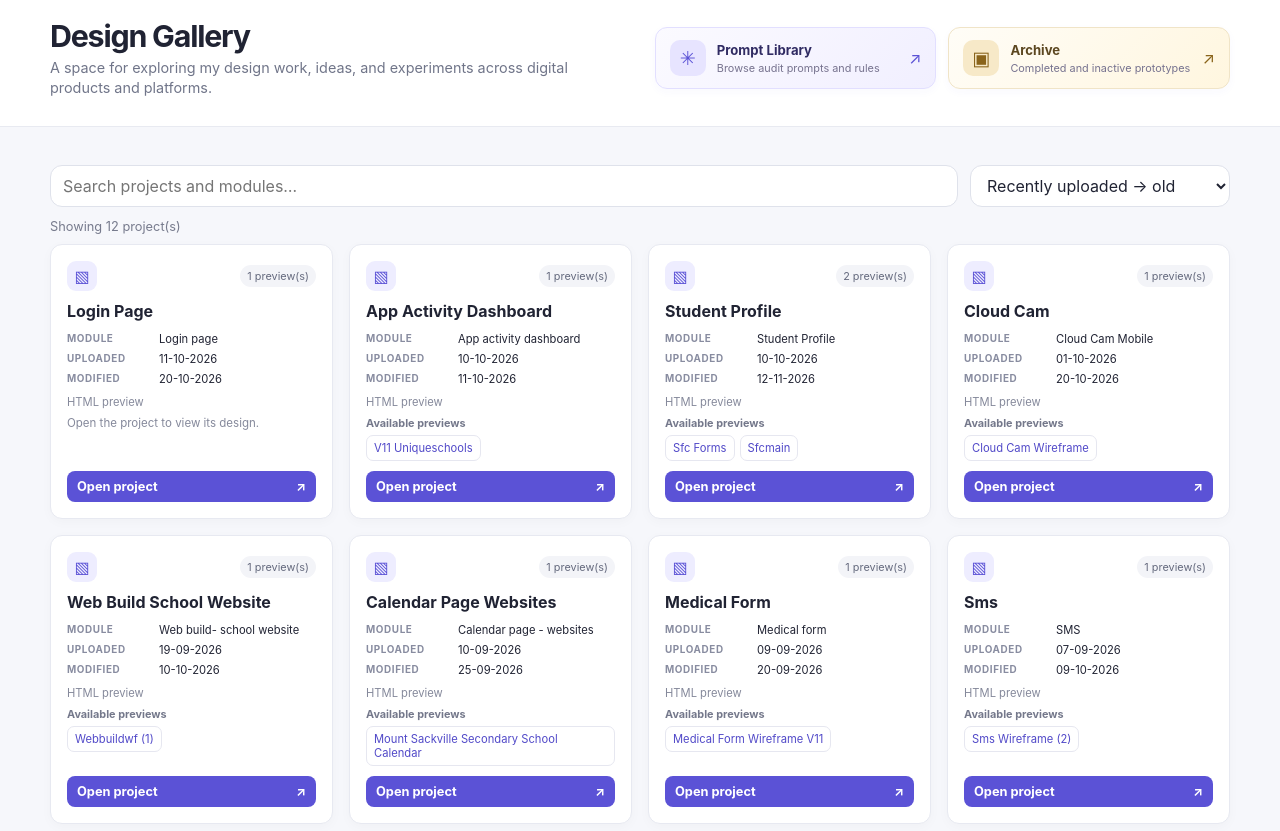
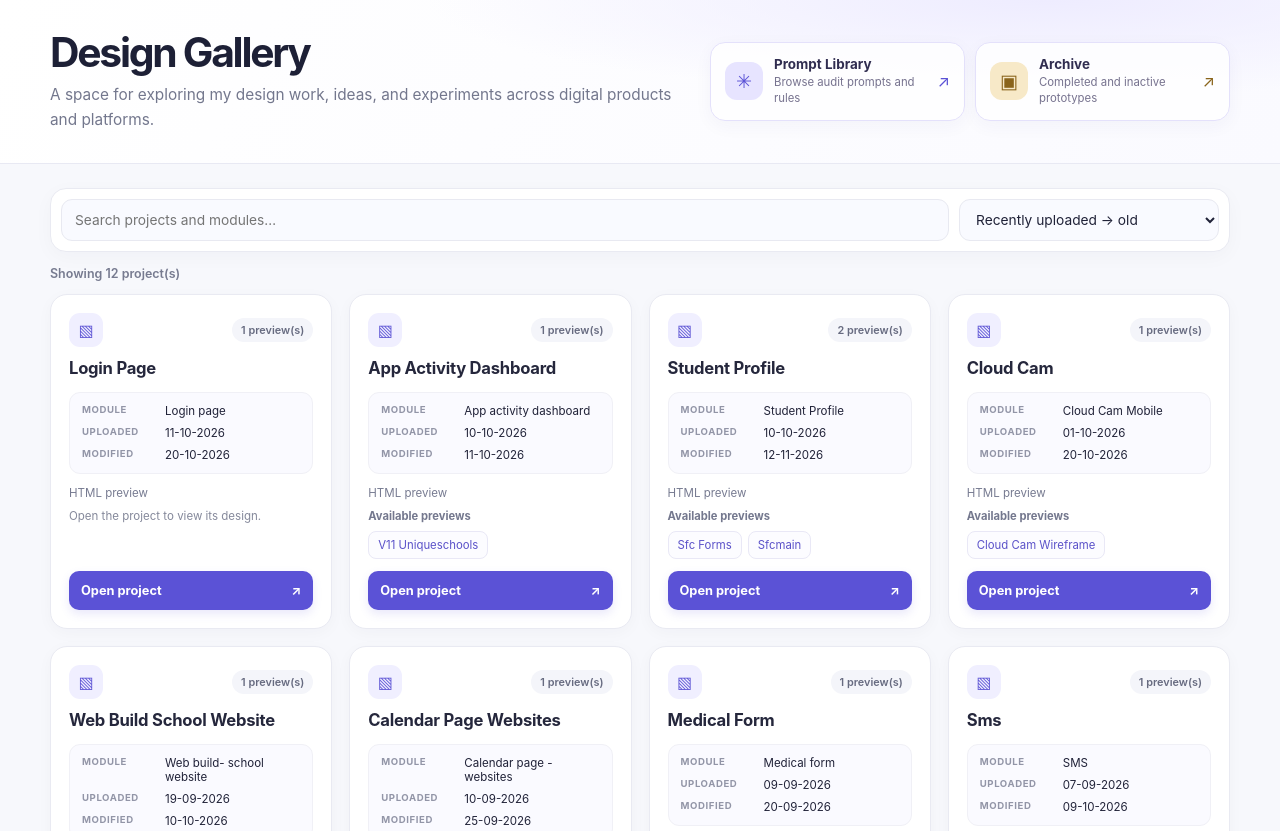
Before and after one commit to amatullah-a/Design-gallery, a plain HTML site: page index.html in a window 1280 px wide. Shown: the top 831 px of the page. Drawn offline with Linux system fonts and the light colour scheme.

Commit message:
Update design gallery

```diff
--- a/index.html
+++ b/index.html
@@ -51,8 +51,46 @@
     .empty { padding: 28px; background: white; border: 1px dashed #d7dae5; border-radius: 16px; color: #777b8d; }
     .empty[hidden], .project-card[hidden] { display: none; }
     footer { margin-top: 30px; color: #9397a6; font-size: .78rem; text-align: center; }
-    @media (max-width: 900px) { .hero-inner { grid-template-columns: 1fr; gap: 16px; } .header-actions { justify-content: flex-start; flex-wrap: wrap; } .prompt-library-cta { width: min(100%, 320px); } }
-    @media (max-width: 560px) { main { width: calc(100% - 28px); padding: 16px 0 28px; } .toolbar { grid-template-columns: 1fr; margin-top: 14px; } .sort { width: 100%; flex-basis: auto; } .header-actions { display: grid; grid-template-columns: 1fr; width: 100%; } .prompt-library-cta { width: 100%; max-width: none; } .project-card { padding: 14px; } }
+    @media (max-width: 900px) { .hero-inner { grid-template-columns: 1fr; gap: 18px; } .header-actions { justify-content: flex-start; flex-wrap: wrap; } .prompt-library-cta { width: min(100%, 340px); } }
+    @media (max-width: 560px) { main { width: calc(100% - 28px); padding: 16px 0 28px; } .toolbar { grid-template-columns: 1fr; margin-top: 14px; } .sort { width: 100%; flex-basis: auto; } .header-actions { display: grid; grid-template-columns: 1fr; width: 100%; } .prompt-library-cta { width: 100%; max-width: none; } .project-card { padding: 15px; } }
+
+    /* Refined visual layer: familiar layout, clearer hierarchy and softer surfaces. */
+    body { background: #f7f8fc; color: #202238; }
+    .hero { background: radial-gradient(ellipse at 82% 0%, #eeecff 0%, transparent 42%), linear-gradient(115deg, #ffffff 0%, #fafaff 100%); border-bottom: 1px solid #e8e9f3; }
+    .hero main { padding-top: 30px; padding-bottom: 30px; }
+    .hero h1 { font-size: clamp(1.85rem, 3.6vw, 2.55rem); line-height: 1.08; letter-spacing: -.055em; color: #1d2036; }
+    .intro { max-width: 650px; margin-top: 8px; color: #73778d; font-size: .96rem; line-height: 1.65; }
+    .header-actions { gap: 10px; }
+    .prompt-library-cta { width: clamp(205px, 20vw, 255px); padding: 13px 14px; border-radius: 15px; border-color: #e4e1fb; background: rgba(255,255,255,.82); box-shadow: 0 5px 18px #37316b0b; }
+    .prompt-library-cta:hover { transform: translateY(-3px); box-shadow: 0 12px 26px #37316b17; }
+    .prompt-library-cta strong { font-size: .84rem; color: #302d50; }
+    .prompt-library-cta small { font-size: .71rem; line-height: 1.4; }
+    .prompt-library-icon { width: 38px; height: 38px; flex-basis: 38px; border-radius: 12px; }
+    main:not(.hero main) { padding-top: 24px; }
+    .toolbar { gap: 10px; margin: 0 0 14px; padding: 10px; border: 1px solid #e9eaf2; border-radius: 16px; background: #fff; box-shadow: 0 5px 20px #26274708; }
+    .search, .sort { min-height: 42px; border-color: #e8e9f1; border-radius: 11px; background: #f9faff; font-size: .86rem; }
+    .search { padding: 10px 13px; }
+    .sort { padding: 9px 12px; }
+    .search:focus, .sort:focus { border-color: #938cf0; outline: none; box-shadow: 0 0 0 3px #766df01a; }
+    .count { margin: 0 0 13px; color: #777b90; font-size: .78rem; font-weight: 600; }
+    .grid { gap: 17px; }
+    .project-card { padding: 18px; border-color: #e9eaf2; border-radius: 17px; box-shadow: 0 4px 16px #25274608; }
+    .project-card:hover { transform: translateY(-4px); border-color: #d8d4ff; box-shadow: 0 15px 32px #25274612; }
+    .project-icon { width: 34px; height: 34px; border-radius: 11px; background: #f0efff; color: #6259d6; }
+    .file-count { padding: 5px 9px; background: #f4f5fa; color: #676b80; font-weight: 600; }
+    .project-card h2 { margin-bottom: 12px; color: #25273c; font-size: 1.04rem; line-height: 1.4; letter-spacing: -.015em; }
+    .metadata { gap: 8px; margin: 0 0 12px; padding: 11px 12px; border: 1px solid #f0f0f6; border-radius: 11px; background: #fafaff; }
+    .metadata > div { grid-template-columns: 76px minmax(0, 1fr); font-size: .72rem; }
+    .meta-label { color: #9295a7; font-size: .6rem; }
+    .card-kind { margin-bottom: 9px; color: #777b91; font-size: .72rem; }
+    .preview-list { gap: 6px; margin-bottom: 12px; }
+    .preview-heading { margin-bottom: 2px; color: #74788e; font-size: .7rem; }
+    .preview-link { padding: 6px 9px; border-color: #e9e8f6; border-radius: 8px; background: #fcfcff; color: #5b52c9; font-size: .71rem; transition: background .15s ease, border-color .15s ease; }
+    .preview-link:hover { background: #f1f0ff; border-color: #d8d4ff; }
+    .open-project { min-height: 39px; padding: 9px 12px; border-radius: 10px; background: #5b52d6; box-shadow: 0 4px 10px #5b52d622; }
+    .open-project:hover { background: #4940bd; box-shadow: 0 6px 14px #5b52d633; }
+    .empty { border-radius: 15px; background: #fff; }
+    footer { padding-bottom: 12px; color: #a0a3b1; }
   </style>
 </head>
 <body>
```
